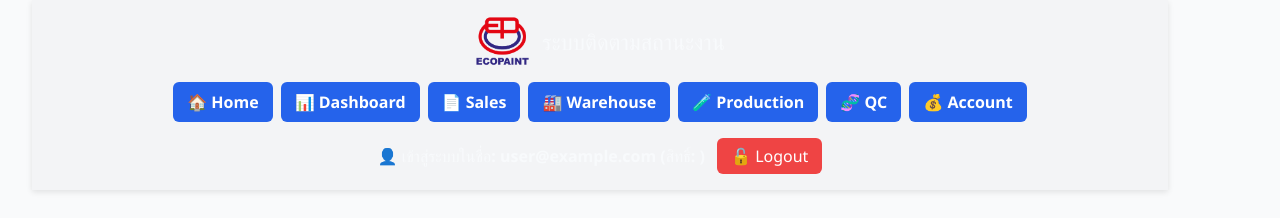
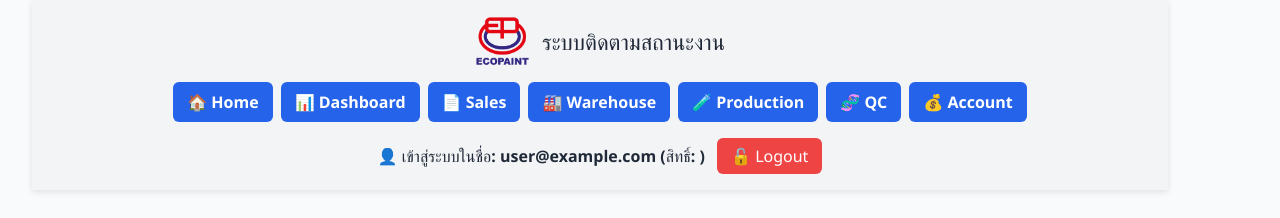
Before and after one commit to AnuGee/ep-production-tracker-v2, a React (Vite) app: page / in a window 1280 px wide. Shown: the top 218 px of the page. Built offline with nearby package versions, Linux system fonts and the light colour scheme; no server answers; the database is empty; sample sign-in values are in the browser's storage.

Commit message:
Update Header.jsx

```diff
--- a/src/components/Header.jsx
+++ b/src/components/Header.jsx
@@ -30,7 +30,7 @@ export default function Header() {
       {/* Logo + System Name */}
       <div style={{ display: "flex", alignItems: "center", gap: "12px", flexWrap: "wrap", justifyContent: "center" }}>
         <img src="/logo_ep.png" alt="Logo" style={{ height: 50 }} />
-<strong className="header-title">
+<strong className="header-title" style={{ color: "#1f2937", fontSize: "22px", fontWeight: "bold" }}>
   ระบบติดตามสถานะงาน
 </strong>
       </div>
@@ -71,7 +71,7 @@ export default function Header() {
       <div style={{ marginTop: "1rem", display: "flex", alignItems: "center", gap: "12px", flexWrap: "wrap", justifyContent: "center" }}>
         {user ? (
           <>
-            <span className="login-info">
+            <span style={{ fontWeight: "bold", textAlign: "center", color: "#1f2937" }}>
   👤 เข้าสู่ระบบในชื่อ: {user.email} (สิทธิ์: {role})
 </span>
             <button
```
